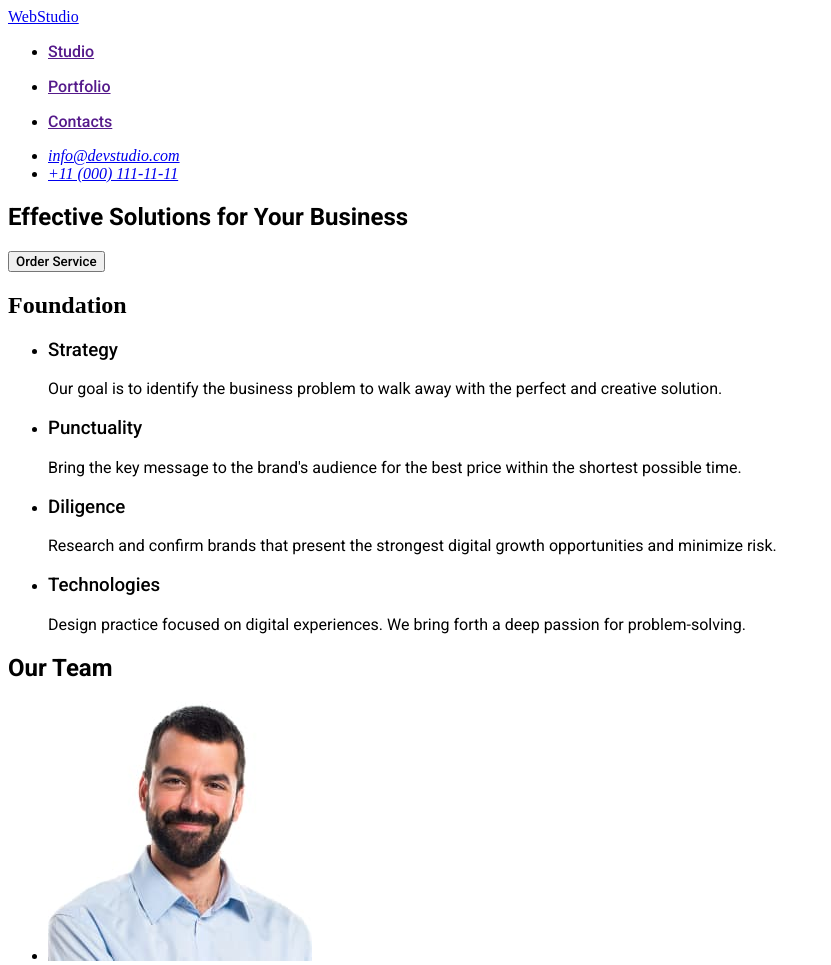
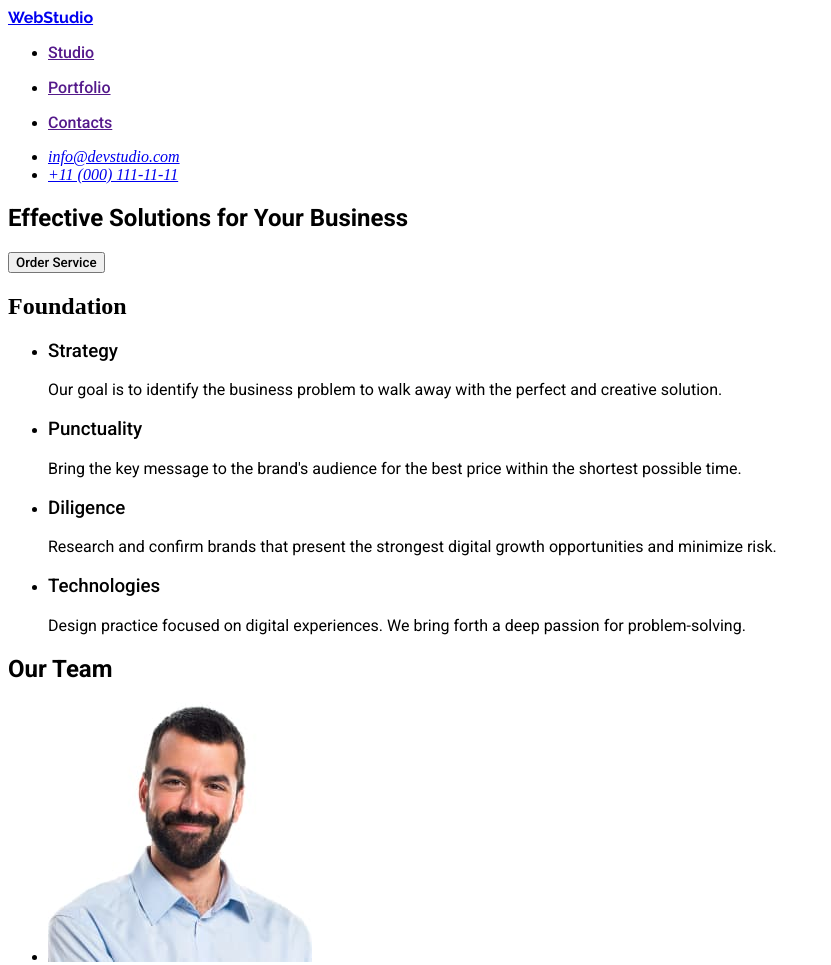
Before and after one commit to Vyshniak-Volodymyr/goit-markup-hw-02, a plain HTML site: page index.html in a window 1280 px wide. Shown: the top 965 px of the page, without its empty margins (0-831 px from the left). Drawn offline with Linux system fonts and the light colour scheme; a web font is replaced by a local one.

Commit message:
WebStudio
WebStudio

```diff
--- a/css/styles.css
+++ b/css/styles.css
@@ -70,15 +70,9 @@
   font-style: italic;
 }
 
-***
-
-
-// <uniquifier>: Use a unique and descriptive class name
-// <weight>: Use a value from 100 to 900
-
-.raleway-<uniquifier> {
-  font-family: "Raleway", sans-serif;
-  font-optical-sizing: auto;
-  font-weight: <weight>;
+@font-face {
+  font-family: 'Raleway';
+  src: url('fonts/Raleway-Bold.ttf') format('truetype');
+  font-weight: 700;
   font-style: normal;
 }
--- a/index.html
+++ b/index.html
@@ -17,9 +17,13 @@
     <link href="https://fonts.googleapis.com/css2?family=Roboto:ital,wght@0,100;0,300;0,400;0,500;0,700;0,900;1,100;1,300;1,400;1,500;1,700;1,900&display=swap" rel="stylesheet">
 
     <!-- Підключення стилів / шрифтів Raleway -->
-    <link rel="preconnect" href="https://fonts.googleapis.com">
-<link rel="preconnect" href="https://fonts.gstatic.com" crossorigin>
-<link href="https://fonts.googleapis.com/css2?family=Raleway:ital,wght@0,100..900;1,100..900&display=swap" rel="stylesheet">
+    <link href="https://fonts.googleapis.com/css2?family=Raleway:wght@700&display=swap" rel="stylesheet">
+    <style>
+      .webstudio-link {
+        font-family: 'Raleway', sans-serif;
+        font-weight: 700;
+      }
+    </style>
 
     <!-- Підключення сss -->
     <link rel="stylesheet" href="css/styles.css" />
@@ -31,7 +35,8 @@
 
     <header>
       <nav>
-        <a href="./index.html">WebStudio</a>
+        <a href="./index.html" class="webstudio-link">WebStudio</a>
+        <!-- <a href="./index.html">WebStudio</a> -->
         <ul>
           <li><a href=""><p class="roboto-medium">Studio</p></a></li>
           <li><a href=""><p class="roboto-medium">Portfolio</p></a></li>
```
